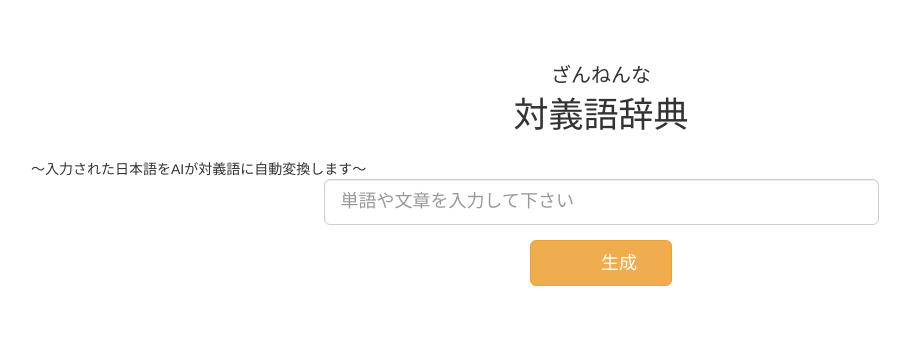
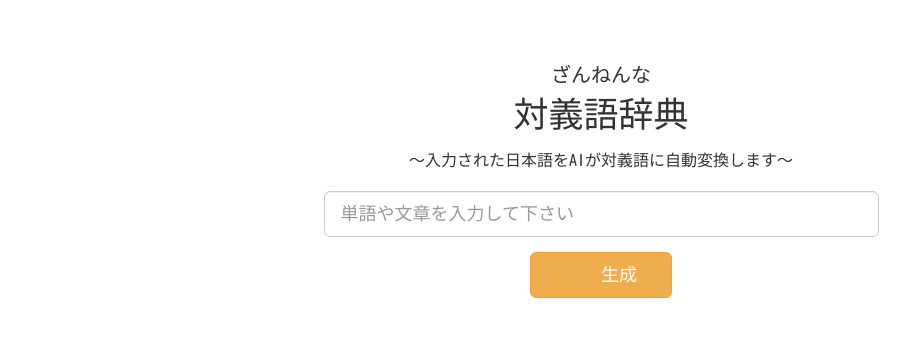
Before and after one commit to soichi-fujiwara/flask-antonym, a Flask app: page / in a window 1280 px wide. Shown: the top 337 px of the page, without its empty margins (39-949 px from the left). Run offline with Flask 2, Linux system fonts and the light colour scheme; some libraries are stand-ins or nearby versions.

Commit message:
Update original.css

```diff
--- a/static/css/original.css
+++ b/static/css/original.css
@@ -16,6 +16,12 @@ button{
 #main_title_big{
 	text-align:center;
 	font-size:35px;
+	margin:0 0 10px 0;
+	font-family: 'Kosugi Maru', sans-serif;
+}
+#main_title_info{
+	text-align:center;
+	font-size:16px;
 	margin:0 0 20px 0;
 	font-family: 'Kosugi Maru', sans-serif;
 }
```
